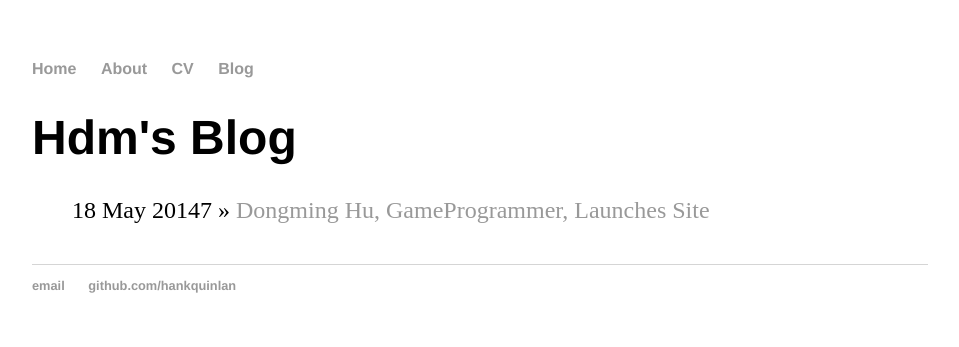
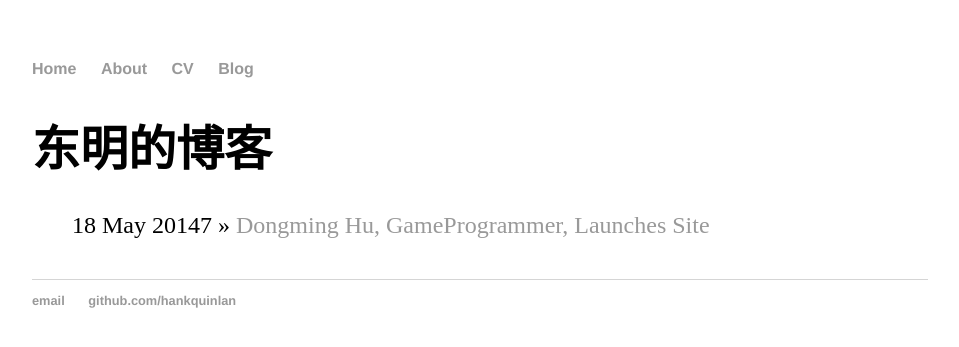
Before and after one commit to HuMuYao/hdmmY.github.io, a Jekyll site: the page built from blogs/index.html, in a window 1280 px wide. Shown: the top 347 px of the page, without its empty margins (160-1119 px from the left). Built offline with Jekyll 4.4.1, drawn with Linux system fonts in a browser that asks for light colours.

Commit message:
Update index.html

```diff
--- a/blogs/index.html
+++ b/blogs/index.html
@@ -1,6 +1,6 @@
 ---
 layout: default
-title: Hdm's Blog
+title: 东明的博客
 ---
 	<h1>{{ page.title }}</h1>
 	<ul class="posts">
```
